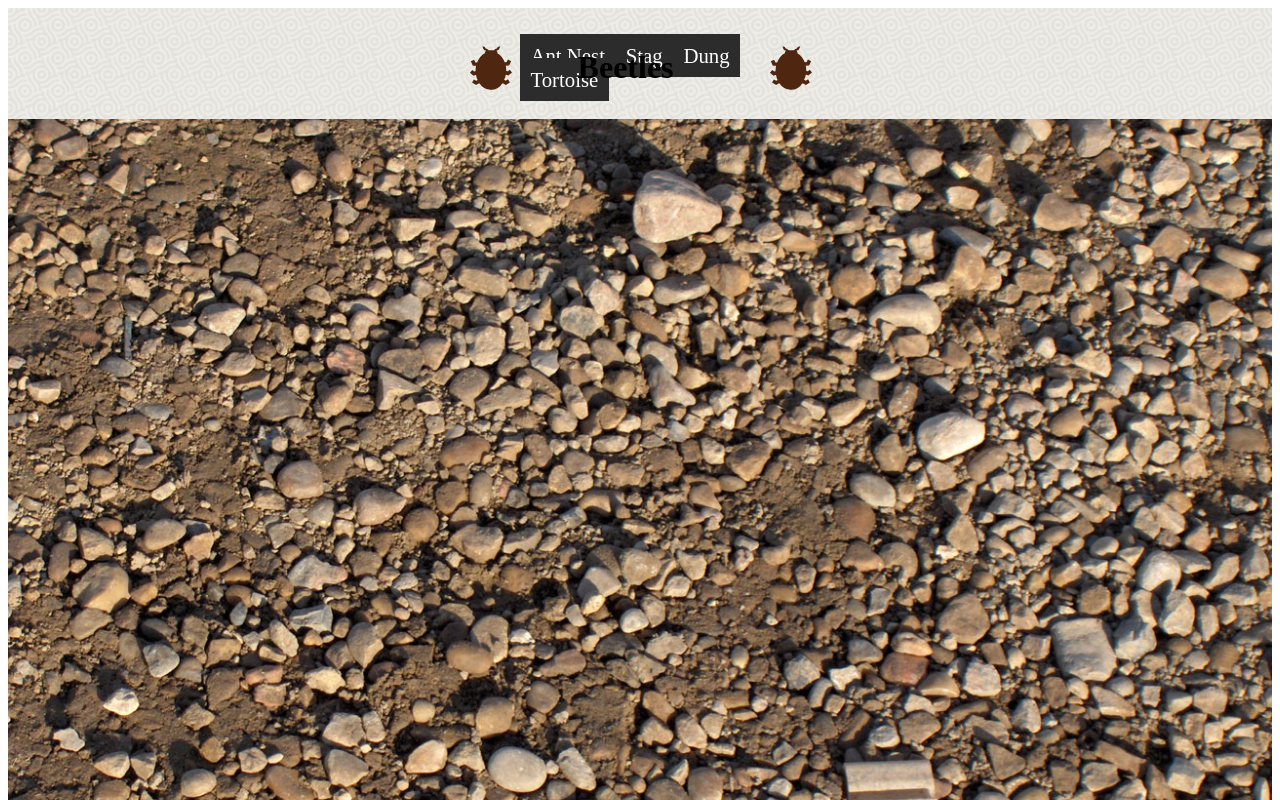
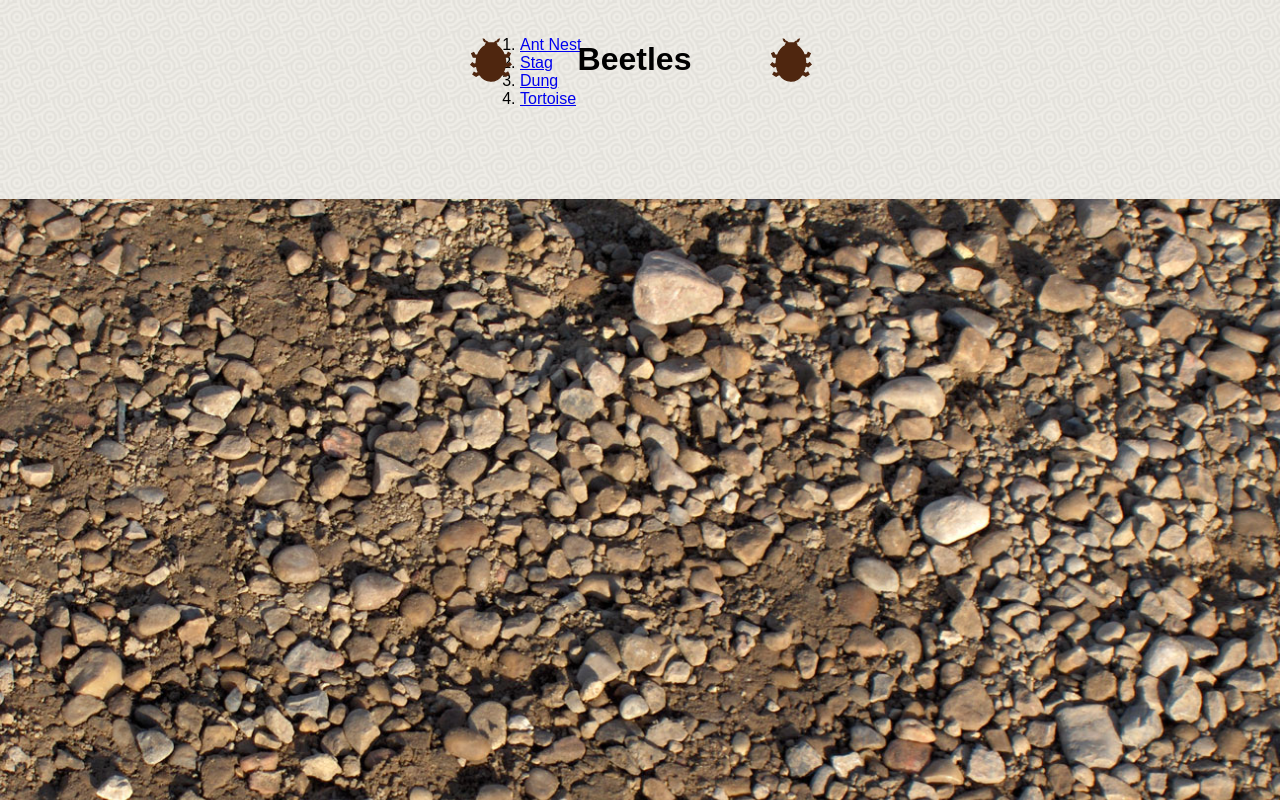
Before and after one commit to ryanpurdyca/test, a plain HTML site: page index.html in a window 1280 px wide. Shown: the top 800 px of the page. Drawn offline with Linux system fonts and the light colour scheme.

Commit message:
Restarting The Nav Css
Hit a roadblock with my nav, starting again fresh

```diff
--- a/css/main.css
+++ b/css/main.css
@@ -1,9 +1,17 @@
-html{
+/* brown #512200 */
+
+html {
   box-sizing: border-box;
-  margin-top: 0px;
-  margin-right: 0px;
-  margin-bottom: 0px;
-  margin-left: 0px
+  font-family: 'Dosis', sans-serif;
+}
+
+
+*, *::before, *::after {
+  box-sizing: inherit;
+}
+
+body{
+  margin: 0;
 }
 
 .header-box{
@@ -41,30 +49,6 @@ h1{
   right: -12%;
 }
 
-nav a{
-  text-decoration: none;
-  color: white;
-  background-color: #2c2c2c;
-  padding: .5em .5em .5em .5em;
-  text-align: center;
-  font-size: 1.3rem;
-}
-
-nav ul{
-  margin: 0;
-  padding: 0;
-  list-style-type: none;
-  /* specifies the bullets of the list to be lower-alpha(alphabet), lower-roman(roman numerals),
-  decimal(decimals), circle(circles), or none(no bullets)*/
-  text-decoration: none;
-}
-
-nav li{
-  display: inline;
-  float: left; /*text will wrap around the right side of the image. If you float
-  right the text wraps around the left*/
-}
-
 .dirt{
   position: relative;
   width: 100%;
```
